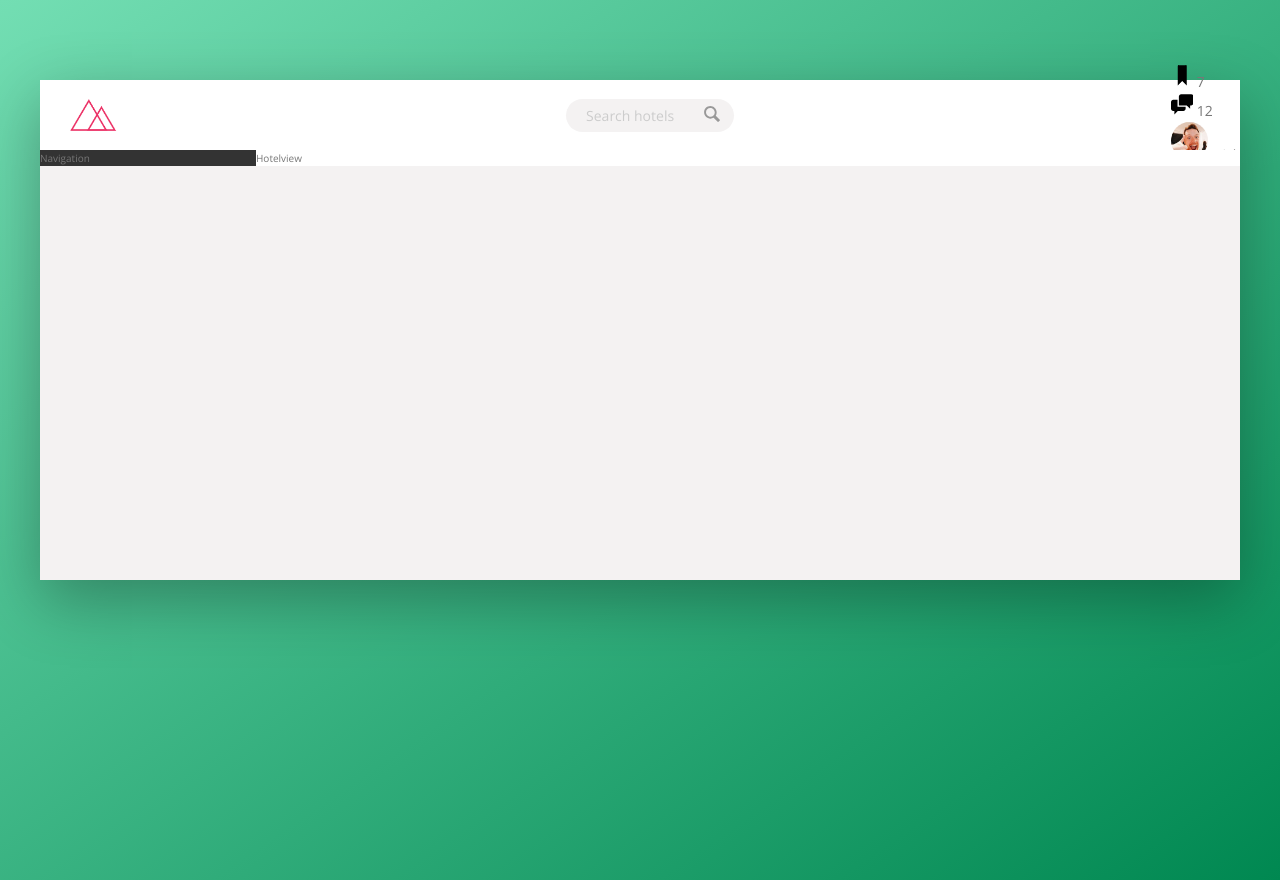
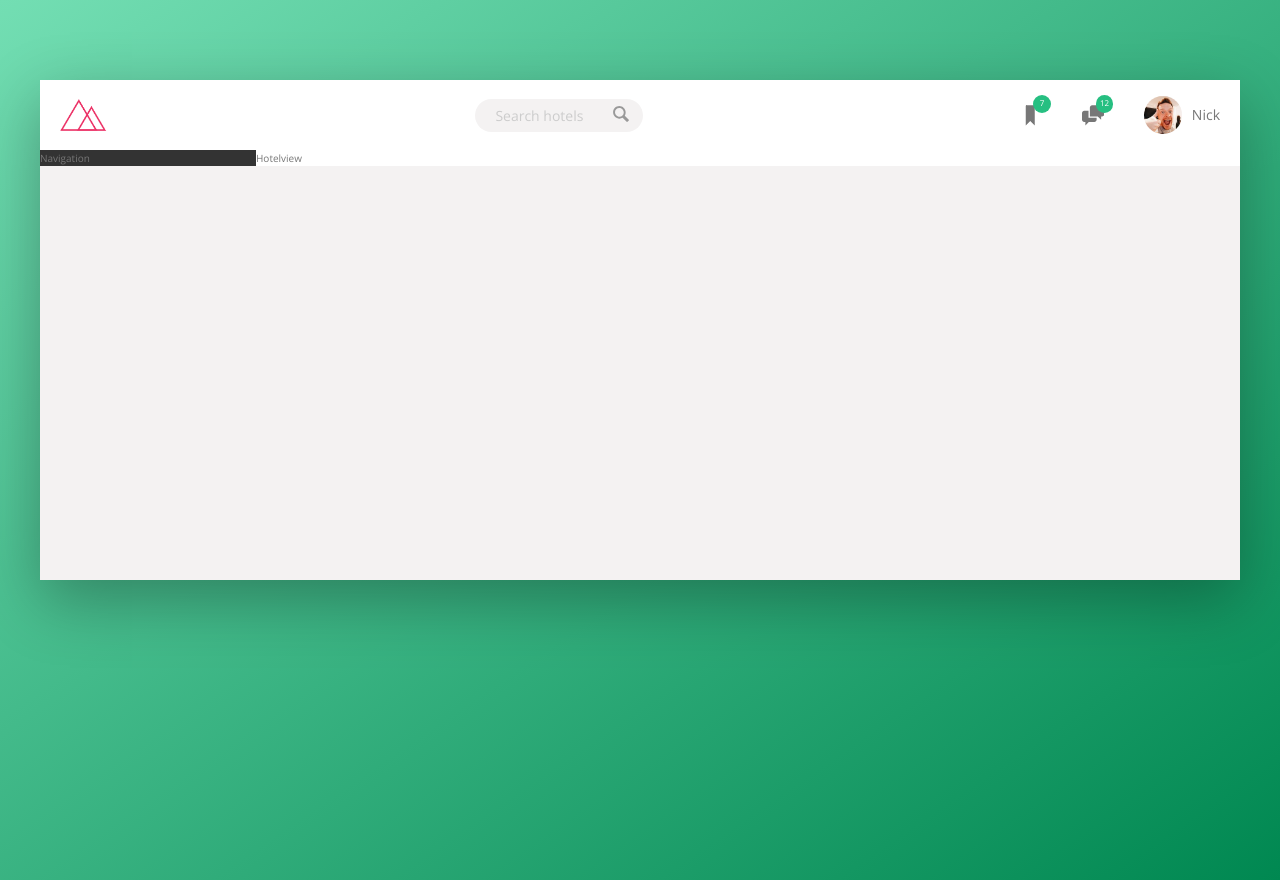
Before and after one commit to SereicikasTomas/Trillo, a website: page index.html in a window 1280 px wide. Drawn offline with nearby package versions, Linux system fonts and the light colour scheme.

Commit message:
poosition notification part

```diff
--- a/index.html
+++ b/index.html
@@ -27,13 +27,13 @@
             <svg class="user-nav__icon">
               <use xlink:href="img/sprite.svg#icon-bookmark"></use>
             </svg>
-            <span class="user-nav__nottification">7</span>
+            <span class="user-nav__notification">7</span>
           </div>
           <div class="user-nav__icon-box">
             <svg class="user-nav__icon">
               <use xlink:href="img/sprite.svg#icon-chat"></use>
             </svg>
-            <span class="user-nav__nottification">12</span>
+            <span class="user-nav__notification">12</span>
           </div>
           <div class="user-nav__user">
             <img src="img/user-1.jpg" alt="user photo" class="user-nav__user-photo" />
--- a/sass/_components.scss
+++ b/sass/_components.scss
@@ -2,7 +2,7 @@
 //LOGO
 .logo {
   height: 3.25rem;
-  margin-left: 3rem;
+  margin-left: 2rem;
 }
 
 ///////////////////////////////
@@ -65,15 +65,45 @@
 //USER NAVIGATION
 
 .user-nav {
+  display: flex;
+  align-items: center;
+  align-self: stretch;
+
+  & > * {
+    padding: 0 2rem;
+    cursor: pointer;
+    height: 100%;
+    display: flex;
+    align-items: center;
+  }
+
+  & > *:hover {
+    background-color: var(--color-grey-light-2);
+  }
+
   &__icon-box {
+    position: relative;
   }
 
   &__icon {
     height: 2.25rem;
     width: 2.25rem;
+    fill: var(--color-grey-dark-2);
   }
 
   &__notification {
+    font-size: 0.8rem;
+    height: 1.75rem;
+    width: 1.75rem;
+    border-radius: 100px;
+    background-color: var(--color-primary);
+    color: var(--color-white);
+    position: absolute;
+    top: 1.5rem;
+    right: 1.1rem;
+    display: flex;
+    justify-content: center;
+    align-items: center;
   }
 
   &__user {
@@ -82,6 +112,7 @@
   &__user-photo {
     height: 3.75rem;
     border-radius: 50%;
+    margin-right: 1rem;
   }
 
   &__user-name {
```
Also changed, not shown: css/style.css.
